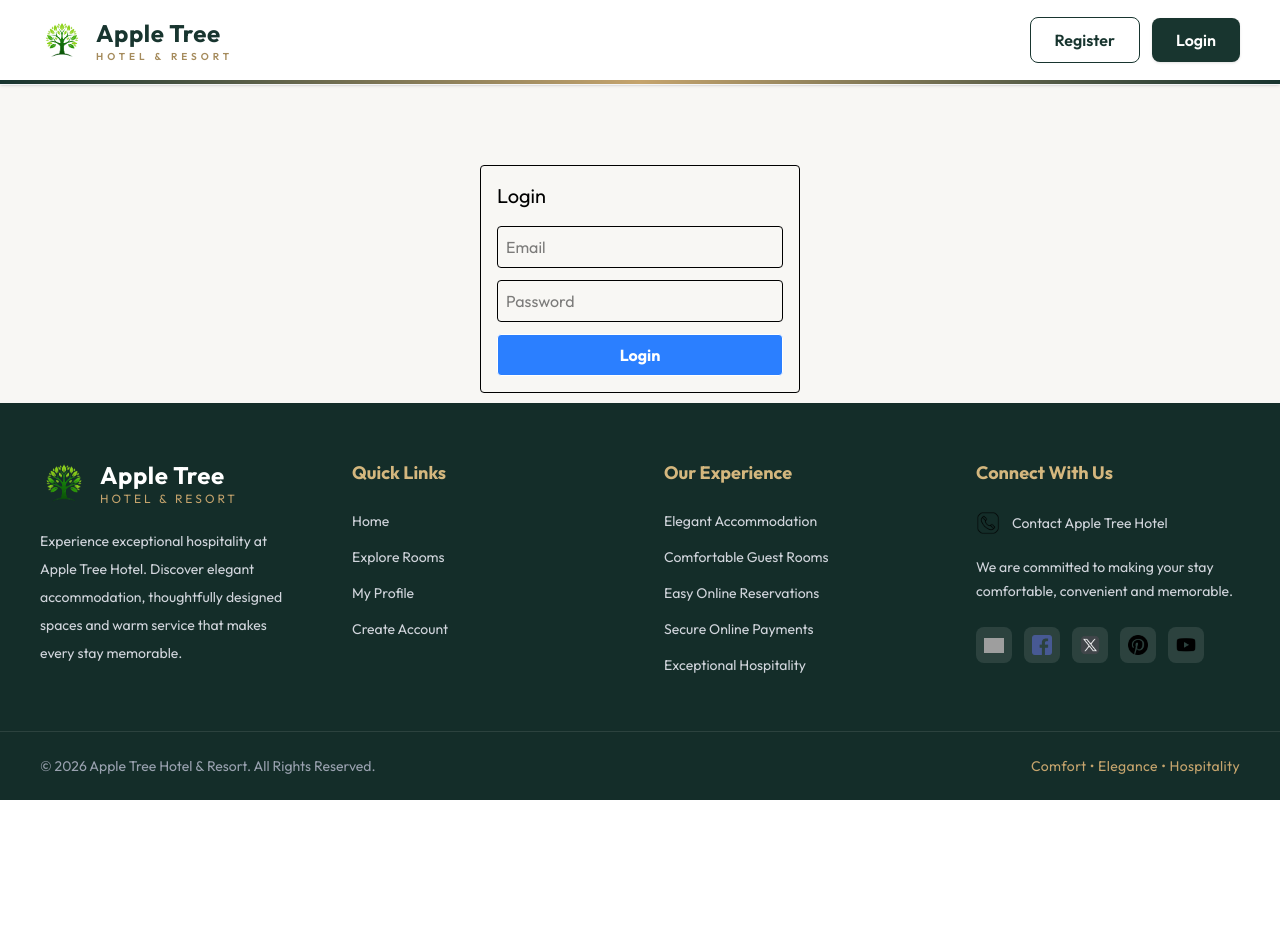
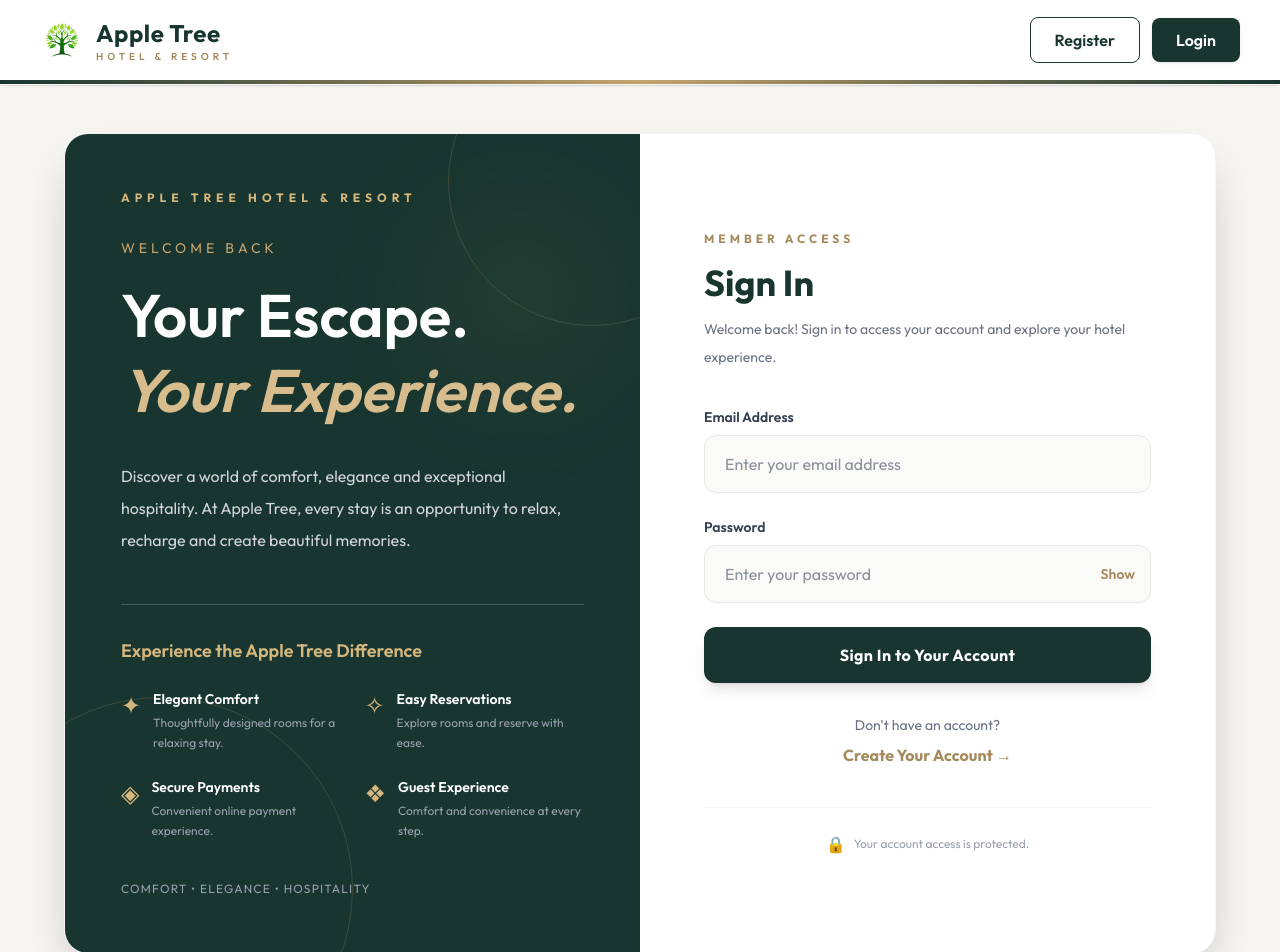
Before and after one commit to Avudaiappan-FSD/fe-hotel, a React (Vite) app: page /login in a window 1280 px wide. Shown: the top 952 px of the page. Before the commit the page ends 800 px from the top, so only its background shows below. Built offline with nearby package versions, Linux system fonts and the light colour scheme; no server answers; grey boxes are pictures that could not be loaded; a web font is replaced by a local one.

Commit message:
login page changed

```diff
--- a/src/pages/Login.jsx
+++ b/src/pages/Login.jsx
@@ -1,45 +1,426 @@
-import { useDispatch, useSelector } from 'react-redux'
-import { setEmail, setPassword, selectEmail, selectPassword } from '../redux/features/auth/loginslice'
-import authServices from '../services/authServices';
-import { useNavigate } from 'react-router-dom';
-import { setUser } from '../redux/features/auth/userslice';
+import { useState } from "react";
+
+import { useDispatch, useSelector } from "react-redux";
+
+import {
+  setEmail,
+  setPassword,
+  selectEmail,
+  selectPassword
+} from "../redux/features/auth/loginslice";
+
+import { setUser } from "../redux/features/auth/userslice";
+
+import authServices from "../services/authServices";
+
+import { useNavigate } from "react-router-dom";
 
 
 const Login = () => {
 
   const email = useSelector(selectEmail);
   const password = useSelector(selectPassword);
+
   const dispatch = useDispatch();
   const navigate = useNavigate();
-  const handlelogin = async (e) => {
+
+  const [showPassword, setShowPassword] = useState(false);
+  const [loading, setLoading] = useState(false);
+  const [error, setError] = useState("");
+
+  const handleLogin = async (e) => {
+
     e.preventDefault();
+
+    setError("");
+
+    if (!email.trim() || !password) {
+      setError("Please enter your email and password.");
+      return;
+    }
+
     try {
-      const response = await authServices.login({ email, password });
-      if (response.status === 200) {
-        console.log("login successfully");
-        const response = await authServices.me();
-        dispatch(setUser(response.data));
-        dispatch(setEmail(''));
-        dispatch(setPassword(''));
-        navigate('/roomlist', { replace: true });
+
+      setLoading(true);
+
+      const loginResponse = await authServices.login({
+        email,
+        password
+      });
+
+      if (loginResponse.status === 200) {
+
+        const userResponse = await authServices.me();
+
+        dispatch(setUser(userResponse.data));
+
+        dispatch(setEmail(""));
+        dispatch(setPassword(""));
+
+        navigate("/roomlist", { replace: true });
 
       }
+
     } catch (error) {
-      console.log(error.response?.data?.message || error.message);
+
+      setError(
+        error.response?.data?.message ||
+        "Login failed. Please check your credentials and try again."
+      );
+
+    } finally {
+
+      setLoading(false);
 
     }
-  }
+  };
+
 
   return (
-    <div className='max-w-xs mx-auto mt-20 p-4 border rounded'>
-      <h2 className='text-xl mb-4'>Login</h2>
-      <form className='flex flex-col space-y-3' onSubmit={handlelogin}>
-        <input name='email' type='email' placeholder='Email' className='border p-2  rounded ' value={email} onChange={(e) => dispatch(setEmail(e.target.value))} />
-        <input name='password' type='password' placeholder='Password' className='border p-2  rounded' value={password} onChange={(e) => dispatch(setPassword(e.target.value))} />
-        <button className='bg-blue-500 border p-2 rounded text-white font-bold'>Login</button>
-      </form>
+
+    <div className="min-h-[75vh] bg-[#F7F6F2] px-4 py-12 sm:px-6 lg:px-10 flex items-center justify-center">
+
+      <div className="max-w-6xl w-full grid grid-cols-1 lg:grid-cols-2 bg-white rounded-3xl overflow-hidden shadow-2xl border border-gray-100">
+
+
+        {/* ================= LEFT SIDE ================= */}
+
+        <div className="relative bg-[#18352F] text-white p-8 sm:p-12 lg:p-14 flex flex-col justify-between overflow-hidden">
+
+          {/* Decorative Background */}
+
+          <div className="absolute -top-24 -right-24 w-72 h-72 rounded-full border border-[#C5A46D]/20"></div>
+
+          <div className="absolute -bottom-32 -left-24 w-96 h-96 rounded-full border border-[#C5A46D]/20"></div>
+
+          <div className="absolute top-20 right-10 w-40 h-40 bg-[#C5A46D]/10 rounded-full blur-3xl"></div>
+
+
+          <div className="relative z-10">
+
+            {/* Branding */}
+
+            <p className="text-[#D5B77E] tracking-[5px] text-xs font-bold uppercase mb-8">
+              Apple Tree Hotel & Resort
+            </p>
+
+
+            <div className="mb-8">
+
+              <p className="text-[#C5A46D] text-sm tracking-[4px] uppercase mb-5">
+                Welcome Back
+              </p>
+
+              <h1 className="text-4xl sm:text-5xl lg:text-6xl font-serif leading-tight font-semibold">
+
+                Your Escape.
+
+                <br />
+
+                <span className="italic text-[#D7BD8D]">
+                  Your Experience.
+                </span>
+
+              </h1>
+
+            </div>
+
+
+            <p className="text-gray-300 text-base leading-8 max-w-md">
+
+              Discover a world of comfort, elegance and
+              exceptional hospitality. At Apple Tree,
+              every stay is an opportunity to relax,
+              recharge and create beautiful memories.
+
+            </p>
+
+          </div>
+
+
+          {/* HOTEL HIGHLIGHTS */}
+
+          <div className="relative z-10 mt-12">
+
+            <div className="h-px bg-white/20 mb-8"></div>
+
+            <h3 className="text-lg font-semibold mb-6 text-[#D5B77E]">
+              Experience the Apple Tree Difference
+            </h3>
+
+
+            <div className="grid grid-cols-1 sm:grid-cols-2 gap-6">
+
+              <div className="flex items-start gap-3">
+
+                <span className="text-2xl text-[#D5B77E]">
+                  ✦
+                </span>
+
+                <div>
+                  <h4 className="font-semibold text-sm">
+                    Elegant Comfort
+                  </h4>
+
+                  <p className="text-gray-400 text-xs mt-1 leading-5">
+                    Thoughtfully designed rooms for a relaxing stay.
+                  </p>
+                </div>
+
+              </div>
+
+
+              <div className="flex items-start gap-3">
+
+                <span className="text-2xl text-[#D5B77E]">
+                  ✧
+                </span>
+
+                <div>
+                  <h4 className="font-semibold text-sm">
+                    Easy Reservations
+                  </h4>
+
+                  <p className="text-gray-400 text-xs mt-1 leading-5">
+                    Explore rooms and reserve with ease.
+                  </p>
+                </div>
+
+              </div>
+
+
+              <div className="flex items-start gap-3">
+
+                <span className="text-2xl text-[#D5B77E]">
+                  ◈
+                </span>
+
+                <div>
+                  <h4 className="font-semibold text-sm">
+                    Secure Payments
+                  </h4>
+
+                  <p className="text-gray-400 text-xs mt-1 leading-5">
+                    Convenient online payment experience.
+                  </p>
+                </div>
+
+              </div>
+
+
+              <div className="flex items-start gap-3">
+
+                <span className="text-2xl text-[#D5B77E]">
+                  ❖
+                </span>
+
+                <div>
+                  <h4 className="font-semibold text-sm">
+                    Guest Experience
+                  </h4>
+
+                  <p className="text-gray-400 text-xs mt-1 leading-5">
+                    Comfort and convenience at every step.
+                  </p>
+                </div>
+
+              </div>
+
+            </div>
+
+          </div>
+
+
+          <p className="relative z-10 text-xs text-gray-400 mt-10 tracking-widest uppercase">
+            Comfort • Elegance • Hospitality
+          </p>
+
+        </div>
+
+
+
+        {/* ================= RIGHT SIDE ================= */}
+
+        <div className="p-7 sm:p-12 lg:p-16 flex flex-col justify-center">
+
+          <div className="max-w-md mx-auto w-full">
+
+
+            {/* FORM HEADER */}
+
+            <div className="mb-9">
+
+              <p className="text-[#A58B5C] uppercase tracking-[4px] text-xs font-bold mb-4">
+                Member Access
+              </p>
+
+              <h2 className="text-3xl sm:text-4xl font-bold text-[#18352F]">
+                Sign In
+              </h2>
+
+              <p className="text-gray-500 mt-3 leading-7 text-sm">
+                Welcome back! Sign in to access your
+                account and explore your hotel experience.
+              </p>
+
+            </div>
+
+
+
+            {/* LOGIN FORM */}
+
+            <form
+              onSubmit={handleLogin}
+              className="space-y-6"
+            >
+
+              {/* EMAIL */}
+
+              <div>
+
+                <label className="block text-sm font-semibold text-gray-700 mb-2">
+                  Email Address
+                </label>
+
+                <input
+                  type="email"
+                  name="email"
+                  placeholder="Enter your email address"
+                  value={email}
+                  onChange={(e) => {
+                    dispatch(setEmail(e.target.value));
+                    setError("");
+                  }}
+                  required
+                  autoComplete="email"
+                  className="w-full px-5 py-4 rounded-xl border border-gray-200 bg-[#FAFAF8] text-gray-800 outline-none transition duration-300 focus:border-[#A58B5C] focus:ring-4 focus:ring-[#A58B5C]/10"
+                />
+
+              </div>
+
+
+
+              {/* PASSWORD */}
+
+              <div>
+
+                <div className="flex justify-between items-center mb-2">
+
+                  <label className="text-sm font-semibold text-gray-700">
+                    Password
+                  </label>
+
+                </div>
+
+
+                <div className="relative">
+
+                  <input
+                    type={showPassword ? "text" : "password"}
+                    name="password"
+                    placeholder="Enter your password"
+                    value={password}
+                    onChange={(e) => {
+                      dispatch(setPassword(e.target.value));
+                      setError("");
+                    }}
+                    required
+                    autoComplete="current-password"
+                    className="w-full px-5 py-4 pr-20 rounded-xl border border-gray-200 bg-[#FAFAF8] text-gray-800 outline-none transition duration-300 focus:border-[#A58B5C] focus:ring-4 focus:ring-[#A58B5C]/10"
+                  />
+
+
+                  <button
+                    type="button"
+                    onClick={() => setShowPassword(!showPassword)}
+                    className="absolute right-4 top-1/2 -translate-y-1/2 text-sm font-semibold text-[#A58B5C] hover:text-[#18352F]"
+                  >
+                    {showPassword ? "Hide" : "Show"}
+                  </button>
+
+                </div>
+
+              </div>
+
+
+
+              {/* ERROR MESSAGE */}
+
+              {error && (
+
+                <div className="bg-red-50 border border-red-200 text-red-600 px-4 py-3 rounded-xl text-sm">
+                  {error}
+                </div>
+
+              )}
+
+
+
+              {/* LOGIN BUTTON */}
+
+              <button
+                type="submit"
+                disabled={loading}
+                className="w-full py-4 rounded-xl bg-[#18352F] text-white font-bold tracking-wide shadow-lg hover:bg-[#A58B5C] hover:shadow-xl transition duration-300 disabled:opacity-60 disabled:cursor-not-allowed"
+              >
+
+                {loading ? "Signing In..." : "Sign In to Your Account"}
+
+              </button>
+
+            </form>
+
+
+
+            {/* REGISTER LINK */}
+
+            <div className="mt-8 text-center">
+
+              <p className="text-gray-500 text-sm">
+                Don't have an account?
+              </p>
+
+              <button
+                onClick={() => navigate("/register")}
+                className="mt-2 text-[#A58B5C] font-bold hover:text-[#18352F] transition duration-300"
+              >
+                Create Your Account →
+              </button>
+
+            </div>
+
+
+
+            {/* SECURITY MESSAGE */}
+
+            <div className="mt-10 pt-6 border-t border-gray-100">
+
+              <div className="flex items-center justify-center gap-2 text-gray-400">
+
+                <span className="text-[#A58B5C]">
+                  🔒
+                </span>
+
+                <p className="text-xs text-center">
+                  Your account access is protected.
+                </p>
+
+              </div>
+
+            </div>
+
+
+          </div>
+
+        </div>
+
+      </div>
+
     </div>
-  )
-}
 
-export default Login
+  );
+
+};
+
+
+export default Login;
```
